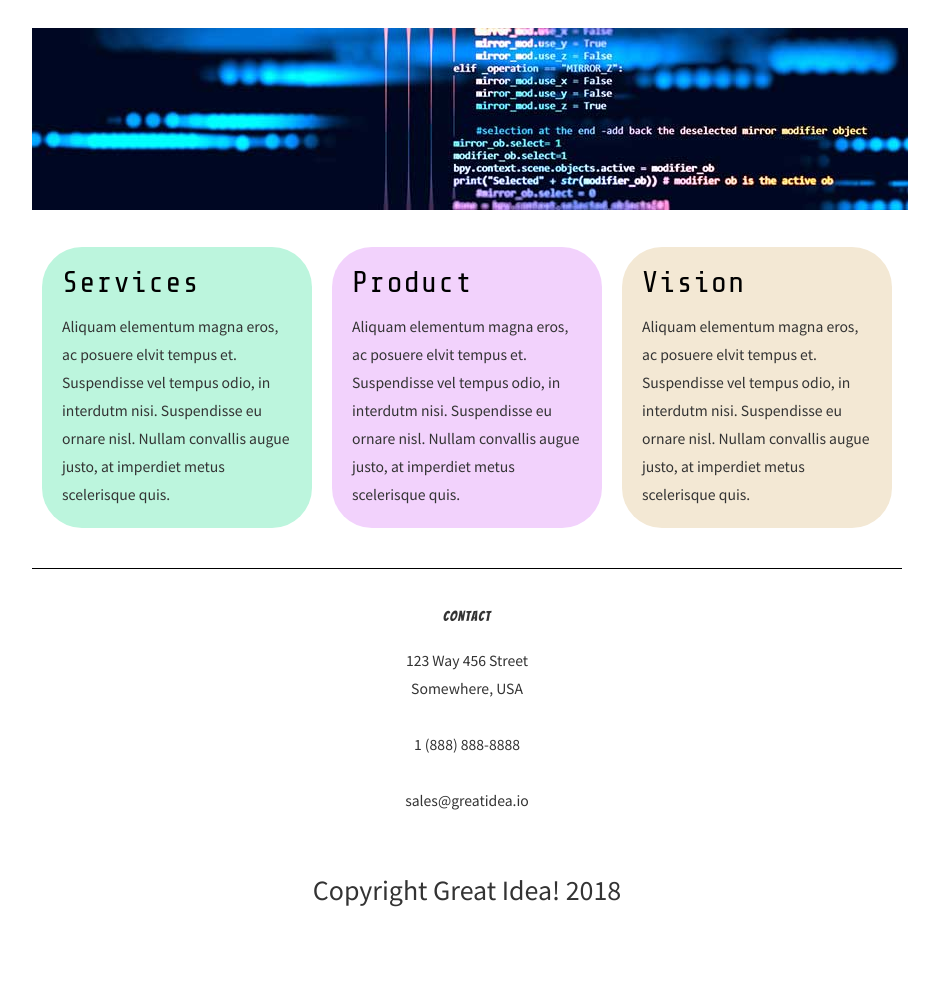
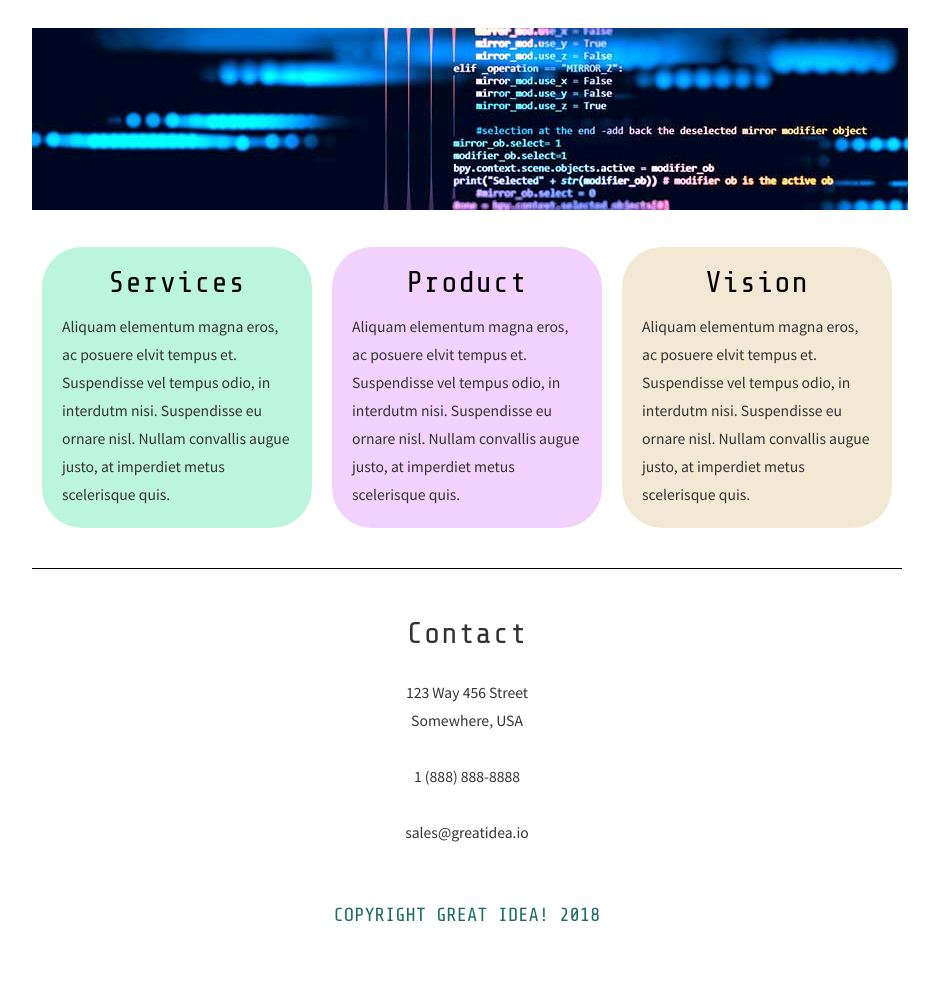
Before and after one commit to jasheloper/User-Interface-Services-Page-Project, a website: page index.html in a window 1280 px wide. Shown: the part 790-1777 px from the top of the page, without its empty margins (173-1112 px from the left). Drawn offline with nearby package versions, Linux system fonts and the light colour scheme.

Commit message:
version 1.0 of index.html complete

```diff
--- a/great-idea/css/index.css
+++ b/great-idea/css/index.css
@@ -275,6 +275,7 @@ img.middle-img {
 .mid-box h2 {
 	font-family: 'Share Tech Mono';
 	font-size: 30px;
+	text-align: center;
 }
 
 .mid-box p {
@@ -334,6 +335,11 @@ contact {
 	line-height: 2;
 }
 
+contact h3 {
+	font-family: 'Share Tech Mono';
+	font-size: 30px;
+}
+
 #contact {
 	color: rgb(145, 122, 82);
 }
@@ -349,10 +355,11 @@ footer {
 	box-sizing: border-box;
 	padding: 50px;
 	text-align: center;
-	color: #333333;
-	font-family: 'Noto Sans KR', sans-serif;
-	font-size: 25px;
 	line-height: 2;
+	color: #1c6c64;
+	font-family: 'Share Tech Mono';
+	font-size: 19px;
+	text-transform: uppercase;
 }
 
 
```
Also changed, not shown: design-files/services.png (renamed from design-files/services-desktop-design.png).
